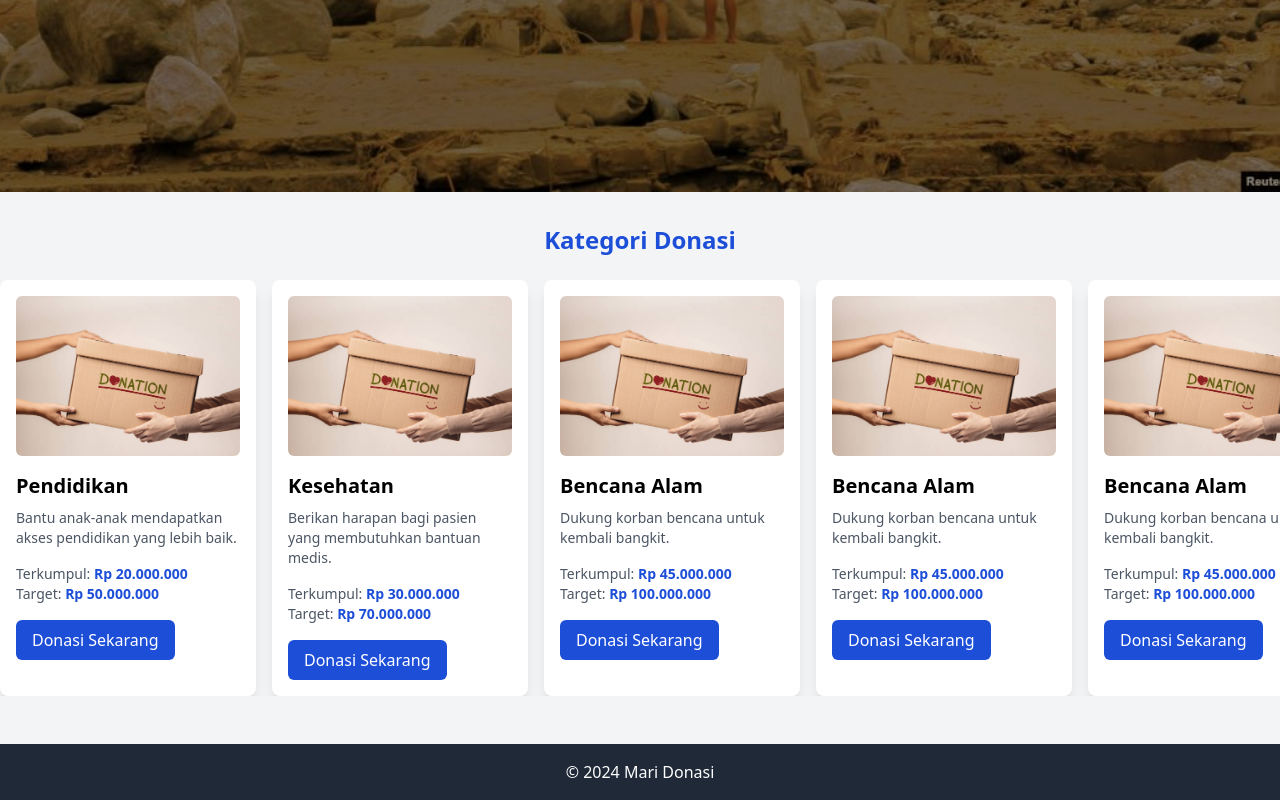
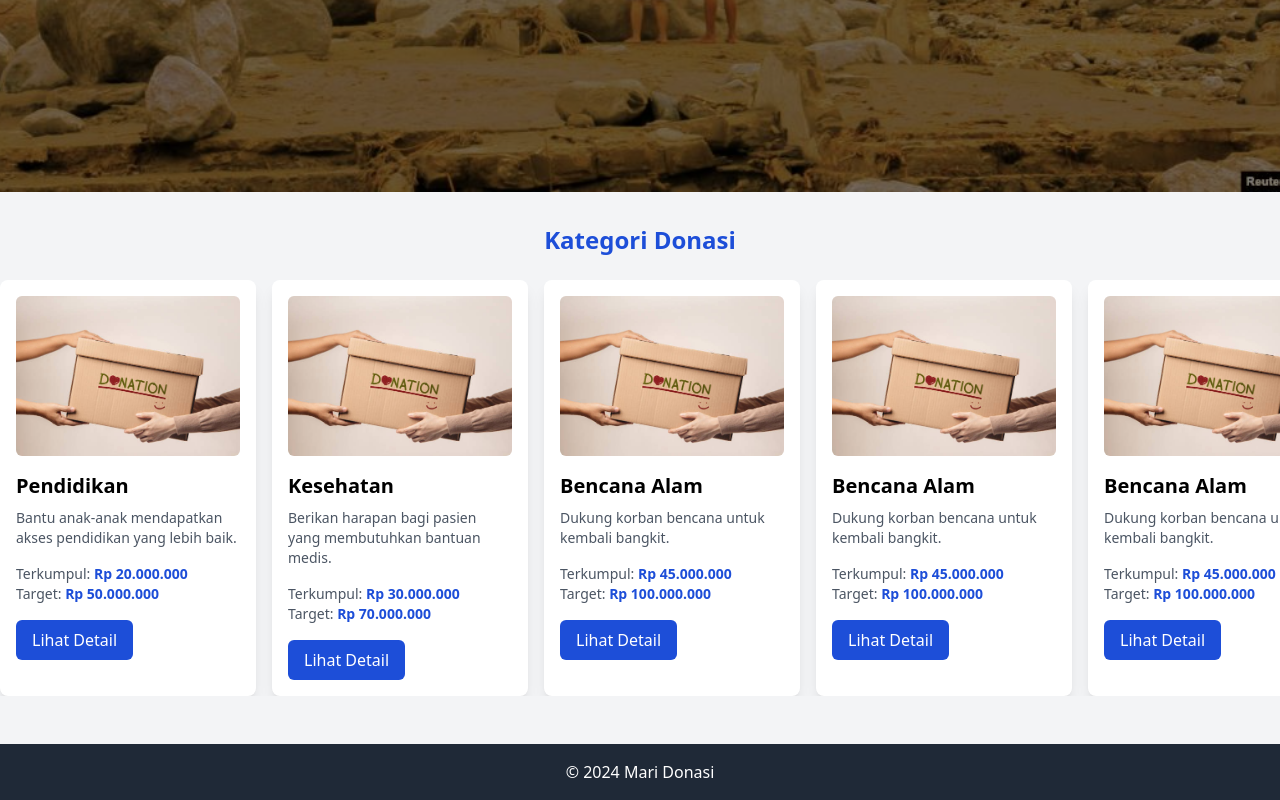
Before and after one commit to kochengaru/Front-end-donasi, a plain HTML site: page dashboard.html in a window 1280 px wide. Shown: the part 616-1416 px from the top of the page. Drawn offline with nearby package versions, Linux system fonts and the light colour scheme.

Commit message:
perbaiki button

```diff
--- a/dashboard.html
+++ b/dashboard.html
@@ -62,7 +62,7 @@
             <p class="text-sm text-gray-600">Terkumpul: <span class="text-blue-700 font-semibold">Rp 20.000.000</span></p>
             <p class="text-sm text-gray-600">Target: <span class="text-blue-700 font-semibold">Rp 50.000.000</span></p>
           </div>
-          <button class="bg-blue-700 text-white mt-4 px-4 py-2 rounded-md hover:bg-blue-800">Donasi Sekarang</button>
+          <button class="bg-blue-700 text-white mt-4 px-4 py-2 rounded-md hover:bg-blue-800">Lihat Detail</button>
         </div>
 
         <!-- Bagian 2 -->
@@ -74,7 +74,7 @@
             <p class="text-sm text-gray-600">Terkumpul: <span class="text-blue-700 font-semibold">Rp 30.000.000</span></p>
             <p class="text-sm text-gray-600">Target: <span class="text-blue-700 font-semibold">Rp 70.000.000</span></p>
           </div>
-          <button class="bg-blue-700 text-white mt-4 px-4 py-2 rounded-md hover:bg-blue-800">Donasi Sekarang</button>
+          <button class="bg-blue-700 text-white mt-4 px-4 py-2 rounded-md hover:bg-blue-800">Lihat Detail</button>
         </div>
 
         <!-- Bagian 3 -->
@@ -86,7 +86,7 @@
             <p class="text-sm text-gray-600">Terkumpul: <span class="text-blue-700 font-semibold">Rp 45.000.000</span></p>
             <p class="text-sm text-gray-600">Target: <span class="text-blue-700 font-semibold">Rp 100.000.000</span></p>
           </div>
-          <button class="bg-blue-700 text-white mt-4 px-4 py-2 rounded-md hover:bg-blue-800">Donasi Sekarang</button>
+          <button class="bg-blue-700 text-white mt-4 px-4 py-2 rounded-md hover:bg-blue-800">Lihat Detail</button>
         </div>
 
         <div class="bg-white rounded-lg shadow-lg p-4 flex-shrink-0 w-64" data-aos="zoom-in" data-aos-delay="600">
@@ -97,7 +97,7 @@
             <p class="text-sm text-gray-600">Terkumpul: <span class="text-blue-700 font-semibold">Rp 45.000.000</span></p>
             <p class="text-sm text-gray-600">Target: <span class="text-blue-700 font-semibold">Rp 100.000.000</span></p>
           </div>
-          <button class="bg-blue-700 text-white mt-4 px-4 py-2 rounded-md hover:bg-blue-800">Donasi Sekarang</button>
+          <button class="bg-blue-700 text-white mt-4 px-4 py-2 rounded-md hover:bg-blue-800">Lihat Detail</button>
         </div>
 
         <div class="bg-white rounded-lg shadow-lg p-4 flex-shrink-0 w-64" data-aos="zoom-in" data-aos-delay="600">
@@ -108,7 +108,7 @@
             <p class="text-sm text-gray-600">Terkumpul: <span class="text-blue-700 font-semibold">Rp 45.000.000</span></p>
             <p class="text-sm text-gray-600">Target: <span class="text-blue-700 font-semibold">Rp 100.000.000</span></p>
           </div>
-          <button class="bg-blue-700 text-white mt-4 px-4 py-2 rounded-md hover:bg-blue-800">Donasi Sekarang</button>
+          <button class="bg-blue-700 text-white mt-4 px-4 py-2 rounded-md hover:bg-blue-800">Lihat Detail</button>
         </div>
 
         <div class="bg-white rounded-lg shadow-lg p-4 flex-shrink-0 w-64" data-aos="zoom-in" data-aos-delay="600">
@@ -119,7 +119,7 @@
             <p class="text-sm text-gray-600">Terkumpul: <span class="text-blue-700 font-semibold">Rp 45.000.000</span></p>
             <p class="text-sm text-gray-600">Target: <span class="text-blue-700 font-semibold">Rp 100.000.000</span></p>
           </div>
-          <button class="bg-blue-700 text-white mt-4 px-4 py-2 rounded-md hover:bg-blue-800">Donasi Sekarang</button>
+          <button class="bg-blue-700 text-white mt-4 px-4 py-2 rounded-md hover:bg-blue-800">Lihat Detail</button>
         </div>
       </div>
     </div>
```
